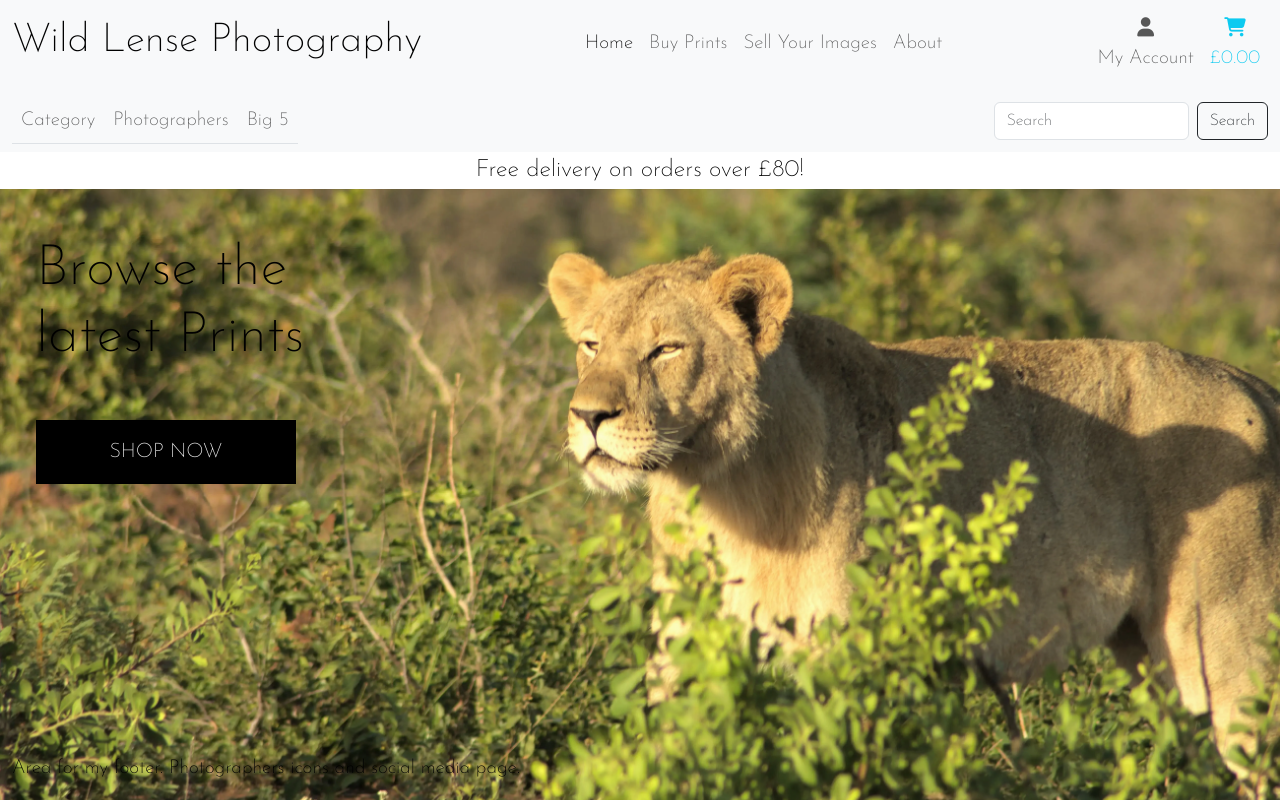
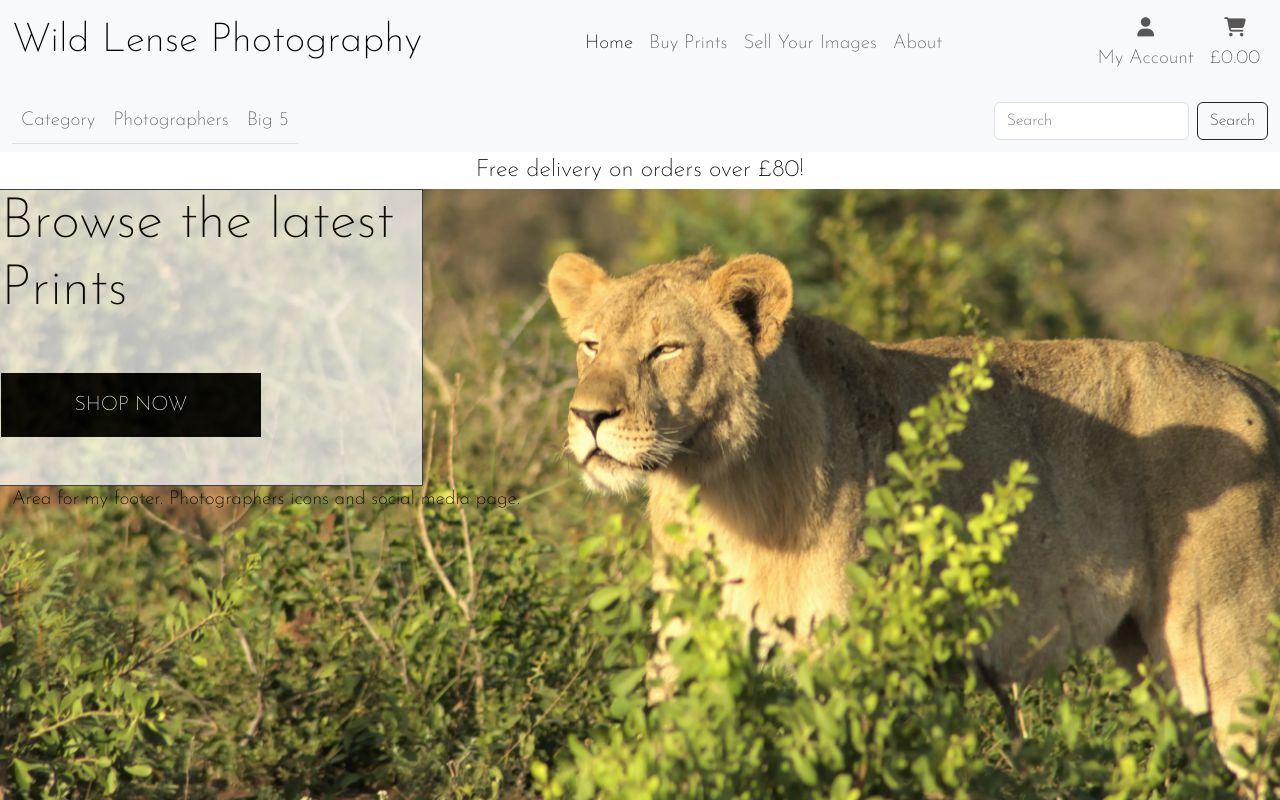
Before and after one commit to Dyl06/wild-lens, a Django app: page / in a window 1280 px wide. Run offline with Django 3.2, Linux system fonts and the light colour scheme; data comes from the database, SQL or seed files in the repository; some libraries are stand-ins or nearby versions.

Commit message:
Fixed some errors and styling across site

```diff
--- a/bag/templates/bag/bag.html
+++ b/bag/templates/bag/bag.html
@@ -91,7 +91,7 @@
                       <div class="form-outline">
                         {% if free_delivery_delta > 0 %}
                             <p class="mb-1 text-danger">
-                                You could get free delivery by spending just <strong>${{ free_delivery_delta }}</strong> more!
+                                You could get free delivery by spending just <strong>£{{ free_delivery_delta }}</strong> more!
                             </p>
                         {% endif %}
                       </div>
--- a/checkout/static/checkout/css/checkout.css
+++ b/checkout/static/checkout/css/checkout.css
@@ -44,7 +44,7 @@
     width: 100%;
     height: 100%;
     background: rgba(23, 162, 184, .85);
-    z-index: 9999;
+    z-index: 999999999;
 }
 
 .loading-spinner {
--- a/checkout/templates/checkout/checkout_success.html
+++ b/checkout/templates/checkout/checkout_success.html
@@ -62,11 +62,11 @@
                     <div class="row">
                         <div class="col-12 col-md-4">
                             <p class="small mb-0 text-black font-weight-bold">
-                                {{ item.product.name }}{% if item.size %} - Size {{ item.size|upper }}{% endif %}
+                                {{ item.product.name }} - Size {{ item.size }}
                             </p>
                         </div>
                         <div class="col-12 col-md-8 text-md-right">
-                            <p class="small mb-0">{{ item.quantity }} @ ${{ item.product.price }} each</p>
+                            <p class="small mb-0">{{ item.quantity }} @ £{{ item.product.price }} each</p>
                         </div>
                     </div>
                     {% endfor %}
--- a/home/templates/home/index.html
+++ b/home/templates/home/index.html
@@ -10,8 +10,8 @@
 {% endblock %}
 
 {% block content %}
-    <div class="row">
-        <div class="col-4 my-5 px-5">
+    <div class="row ">
+        <div class="bg-opacity col-md-6 col-lg-4">
             <h1 class="display-4 logo-font text-black">
                 Browse the latest Prints
             </h1>
--- a/static/css/base.css
+++ b/static/css/base.css
@@ -9,6 +9,12 @@ body {
     color: black !important;
     font-family: 'Josefin Sans', sans-serif;
     font-size: larger;
+}
+
+.bg-opacity {
+    background-color: rgba(255, 255, 255, 0.8);
+    opacity: .9;
+    border: #343a40 1px solid;
 }
 
 /* from Bulma */
--- a/templates/base.html
+++ b/templates/base.html
@@ -29,9 +29,9 @@
     <title>Wild Lens Photography {% block extra_title %}{% endblock %}</title>
 </head>
 <body>
-  <header class="">
+  <header>
 
-      <nav class="navbar navbar-expand-lg bg-body-tertiary ">
+      <nav class="navbar navbar-expand-lg bg-body-tertiary">
         <div class="container-fluid">
           <a class="navbar-brand" href="{% url 'home' %}"><h1>Wild Lense Photography</h1></a>
           <button class="navbar-toggler" type="button" data-bs-toggle="offcanvas" data-bs-target="#offcanvasNavbar" aria-controls="offcanvasNavbar" aria-label="Toggle navigation">
@@ -84,7 +84,7 @@
                   </ul>
                 </li>
                 <li class="nav-item">
-                  <a class="{% if grand_total %}text-info font-weight-bold{% else %}text-black{% endif %} nav-link" aria-current="page" href="{% url 'view_bag' %}">
+                  <a class="{% if grand_total %} font-weight-bold{% else %}text-black{% endif %} nav-link" aria-current="page" href="{% url 'view_bag' %}">
                     <div class="text-center">
                       <div><i class="fa-solid fa-cart-shopping"></i></div>
                       <p class="my-0">
@@ -138,7 +138,7 @@
   {% block content %}
   {% endblock %}
 
-  <footer class="container-fluid fixed-bottom">
+  <footer class="container-fluid bottom">
     <p>Area for my footer. Photographers icons and social media page.</p>
   </footer>
 
```
Also changed, not shown: checkout/templates/checkout/checkout.html (+17 -16 lines).
